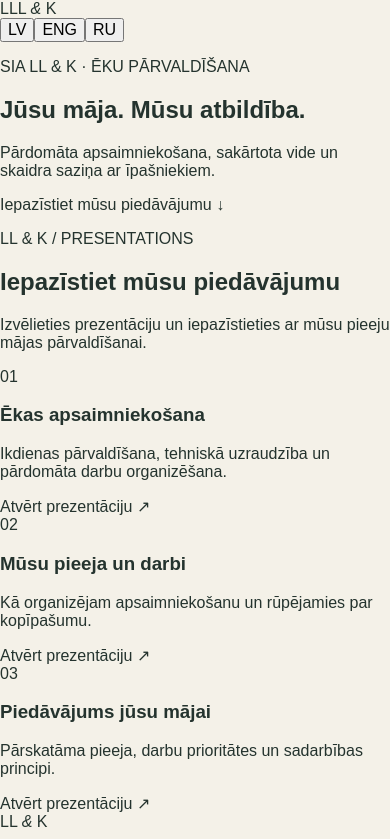
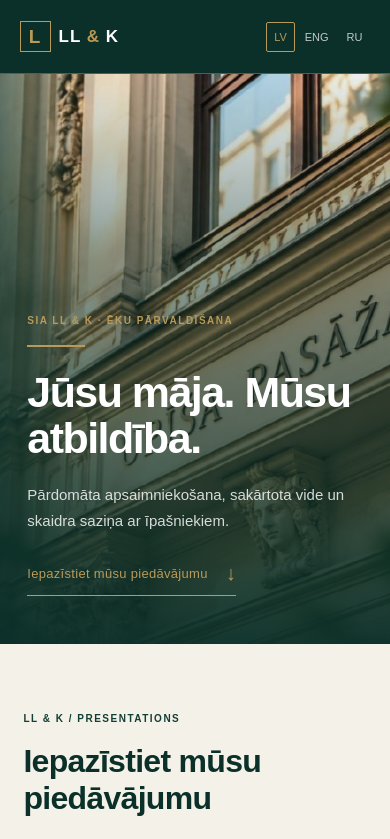
Before and after one commit to llkpasaza/llk-presentaciju-vietne, a Next.js app: page / in a window 390 px wide. Shown: the top 839 px of the page. Built offline with nearby package versions, Linux system fonts and the light colour scheme.

Commit message:
Update globals.css

```diff
--- a/src/app/globals.css
+++ b/src/app/globals.css
@@ -1,3 +1,4 @@
+
 :root {
   --green: #123f35;
   --green-dark: #0b3029;
@@ -21,6 +22,7 @@ margin: 0;
   background: var(--cream);
   color: var(--text);
   font-family: Arial, Helvetica, sans-serif;
+  -webkit-font-smoothing: antialiased;
 }
 
 a {
@@ -47,3 +49,466 @@ height: auto;
   background: var(--gold);
   color: var(--green-dark);
 }
+
+/* NAVIGĀCIJA */
+.topbar {
+  min-height: 88px;
+  padding: 20px 6%;
+  display: flex;
+  align-items: center;
+  justify-content: space-between;
+  gap: 24px;
+  background: var(--green-dark);
+  color: var(--white);
+  border-bottom: 1px solid rgba(185, 154, 88, 0.45);
+}
+
+.brand {
+  display: inline-flex;
+  align-items: center;
+  gap: 12px;
+  font-size: 23px;
+  font-weight: 700;
+  letter-spacing: 2px;
+}
+
+.brand i,
+.footer i {
+  color: var(--gold);
+  font-style: normal;
+}
+
+.brand-mark {
+  width: 38px;
+  height: 38px;
+  display: grid;
+  place-items: center;
+  border: 1px solid var(--gold);
+  color: var(--gold);
+  font-size: 23px;
+}
+
+.languages {
+  display: flex;
+  align-items: center;
+  gap: 8px;
+}
+
+.language {
+  min-width: 48px;
+  padding: 10px 12px;
+  color: rgba(255, 255, 255, 0.75);
+  background: transparent;
+  border: 1px solid transparent;
+  border-radius: 2px;
+  font-size: 12px;
+  letter-spacing: 1px;
+}
+
+.language:hover,
+.language.active {
+  color: var(--gold);
+  border-color: var(--gold);
+}
+
+/* SĀKUMA BLOKS */
+.hero {
+  min-height: 610px;
+  position: relative;
+  display: flex;
+  align-items: center;
+  overflow: hidden;
+  background: var(--green-dark);
+  color: var(--white);
+}
+
+.hero-image {
+  position: absolute;
+  inset: 0 0 0 34%;
+  background-image:
+    linear-gradient(
+      90deg,
+      var(--green-dark) 0%,
+      rgba(11, 48, 41, 0.76) 25%,
+      rgba(11, 48, 41, 0.18) 100%
+    ),
+    url("/hero.jpg");
+  background-size: cover;
+  background-position: center;
+}
+
+.hero-content {
+  position: relative;
+  z-index: 1;
+  width: min(760px, 78%);
+  padding: 88px 0 96px 8%;
+}
+
+.eyebrow {
+  margin: 0 0 22px;
+  color: var(--gold);
+  font-size: 12px;
+  font-weight: 700;
+  letter-spacing: 2.2px;
+  line-height: 1.7;
+  text-transform: uppercase;
+}
+
+.gold-line {
+  display: block;
+  width: 58px;
+  height: 2px;
+  margin: 0 0 28px;
+  background: var(--gold);
+}
+
+.hero h1 {
+  max-width: 720px;
+  margin: 0;
+  font-size: clamp(42px, 5.2vw, 76px);
+  font-weight: 600;
+  letter-spacing: -2px;
+  line-height: 1.06;
+}
+
+.subtitle {
+  max-width: 580px;
+  margin: 26px 0 0;
+  color: rgba(255, 255, 255, 0.82);
+  font-size: 18px;
+  line-height: 1.8;
+}
+
+.hero-link {
+  display: inline-flex;
+  align-items: center;
+  gap: 18px;
+  margin-top: 38px;
+  padding-bottom: 10px;
+  border-bottom: 1px solid var(--gold);
+  color: var(--gold);
+  font-size: 14px;
+  letter-spacing: 0.3px;
+}
+
+.hero-link span {
+  font-size: 20px;
+}
+
+/* PREZENTĀCIJU SADAĻA */
+.presentations {
+  padding: 100px 8% 112px;
+  background: var(--cream);
+}
+
+.presentations > .eyebrow {
+  color: var(--green);
+}
+
+.presentations h2 {
+  max-width: 800px;
+  margin: 0;
+  color: var(--green-dark);
+  font-size: clamp(30px, 4vw, 48px);
+  font-weight: 600;
+  letter-spacing: -1px;
+  line-height: 1.15;
+}
+
+.section-description {
+  max-width: 650px;
+  margin: 22px 0 48px;
+  color: var(--muted);
+  font-size: 16px;
+  line-height: 1.8;
+}
+
+.card-grid {
+  display: grid;
+  grid-template-columns: repeat(3, minmax(0, 1fr));
+  gap: 22px;
+}
+
+.presentation-card {
+  min-height: 310px;
+  display: flex;
+  flex-direction: column;
+  align-items: flex-start;
+  padding: 32px 28px;
+  border: 1px solid rgba(18, 63, 53, 0.17);
+  border-top: 3px solid var(--gold);
+  background: rgba(255, 255, 255, 0.48);
+  transition:
+    transform 180ms ease,
+    box-shadow 180ms ease,
+    background 180ms ease;
+}
+
+.presentation-card:hover {
+  transform: translateY(-4px);
+  background: var(--white);
+  box-shadow: 0 16px 36px rgba(11, 48, 41, 0.08);
+}
+
+.card-number {
+  margin-bottom: 26px;
+  color: var(--gold);
+  font-size: 14px;
+  letter-spacing: 2px;
+}
+
+.presentation-card .gold-line {
+  width: 38px;
+  margin-bottom: 22px;
+}
+
+.presentation-card h3 {
+  margin: 0;
+  color: var(--green-dark);
+  font-size: 21px;
+  font-weight: 600;
+  line-height: 1.4;
+}
+
+.presentation-card p {
+  margin: 16px 0 28px;
+  color: var(--muted);
+  font-size: 14px;
+  line-height: 1.8;
+}
+
+.card-link {
+  display: inline-flex;
+  align-items: center;
+  gap: 12px;
+  margin-top: auto;
+  padding-bottom: 7px;
+  border-bottom: 1px solid var(--gold);
+  color: var(--green);
+  font-size: 13px;
+  font-weight: 700;
+}
+
+.card-link span {
+  color: var(--gold);
+  font-size: 17px;
+}
+
+/* KĀJENE */
+.footer {
+  min-height: 110px;
+  display: flex;
+  align-items: center;
+  justify-content: space-between;
+  gap: 24px;
+  padding: 28px 8%;
+  background: var(--green-dark);
+  color: var(--white);
+}
+
+.footer > span {
+  font-size: 21px;
+  font-weight: 700;
+  letter-spacing: 2px;
+  white-space: nowrap;
+}
+
+.footer p {
+  margin: 0;
+  color: rgba(255, 255, 255, 0.72);
+  font-size: 13px;
+  line-height: 1.7;
+  text-align: right;
+}
+
+/* PLANŠETES */
+@media (max-width: 900px) {
+  .hero {
+    min-height: 560px;
+  }
+
+  .hero-content {
+    width: 88%;
+    padding-left: 6%;
+  }
+
+  .hero-image {
+    left: 18%;
+  }
+
+  .presentations {
+    padding: 76px 6% 84px;
+  }
+
+  .card-grid {
+    grid-template-columns: repeat(2, minmax(0, 1fr));
+  }
+
+  .presentation-card:last-child {
+    grid-column: 1 / -1;
+  }
+}
+
+/* MOBILIE TELEFONI */
+@media (max-width: 600px) {
+  .topbar {
+    min-height: 74px;
+    padding: 14px 5%;
+    gap: 10px;
+  }
+
+  .brand {
+    gap: 8px;
+    font-size: 17px;
+    letter-spacing: 1px;
+  }
+
+  .brand-mark {
+    width: 31px;
+    height: 31px;
+    font-size: 19px;
+  }
+
+  .languages {
+    gap: 2px;
+  }
+
+  .language {
+    min-width: 0;
+    padding: 8px 7px;
+    font-size: 11px;
+    letter-spacing: 0;
+  }
+
+  .hero {
+    min-height: 570px;
+    align-items: flex-end;
+  }
+
+  .hero-image {
+    inset: 0;
+    background-image:
+      linear-gradient(
+        180deg,
+        rgba(11, 48, 41, 0.08) 0%,
+        rgba(11, 48, 41, 0.45) 30%,
+        rgba(11, 48, 41, 0.97) 100%
+      ),
+      url("/hero.jpg");
+    background-position: center;
+  }
+
+  .hero-content {
+    width: 100%;
+    padding: 160px 7% 48px;
+  }
+
+  .hero .eyebrow {
+    margin-bottom: 16px;
+    font-size: 10px;
+    letter-spacing: 1.5px;
+  }
+
+  .hero .gold-line {
+    margin-bottom: 22px;
+  }
+
+  .hero h1 {
+    font-size: clamp(39px, 11vw, 54px);
+    letter-spacing: -1.5px;
+    line-height: 1.08;
+  }
+
+  .subtitle {
+    margin-top: 20px;
+    font-size: 15px;
+    line-height: 1.75;
+  }
+
+  .hero-link {
+    margin-top: 28px;
+    font-size: 13px;
+  }
+
+  .presentations {
+    padding: 66px 6% 70px;
+  }
+
+  .presentations > .eyebrow {
+    margin-bottom: 16px;
+    font-size: 10px;
+    letter-spacing: 1.5px;
+  }
+
+  .presentations h2 {
+    font-size: 32px;
+    letter-spacing: -0.7px;
+    line-height: 1.15;
+  }
+
+  .section-description {
+    margin: 18px 0 30px;
+    font-size: 14px;
+    line-height: 1.75;
+  }
+
+  .card-grid {
+    grid-template-columns: 1fr;
+    gap: 14px;
+  }
+
+  .presentation-card,
+  .presentation-card:last-child {
+    grid-column: auto;
+    min-height: 0;
+    padding: 26px 23px;
+  }
+
+  .card-number {
+    margin-bottom: 20px;
+    font-size: 12px;
+  }
+
+  .presentation-card .gold-line {
+    margin-bottom: 17px;
+  }
+
+  .presentation-card h3 {
+    font-size: 20px;
+  }
+
+  .presentation-card p {
+    margin: 12px 0 23px;
+    font-size: 14px;
+    line-height: 1.75;
+  }
+
+  .card-link {
+    font-size: 12px;
+  }
+
+  .footer {
+    min-height: 100px;
+    align-items: flex-start;
+    flex-direction: column;
+    gap: 12px;
+    padding: 26px 6%;
+  }
+
+  .footer p {
+    font-size: 12px;
+    text-align: left;
+  }
+}
+
+@media (prefers-reduced-motion: reduce) {
+  html {
+    scroll-behavior: auto;
+  }
+
+  *,
+  *::before,
+  *::after {
+    transition-duration: 0.01ms !important;
+  }
+}
```
Lines whose indentation alone changed are shown as unchanged.
